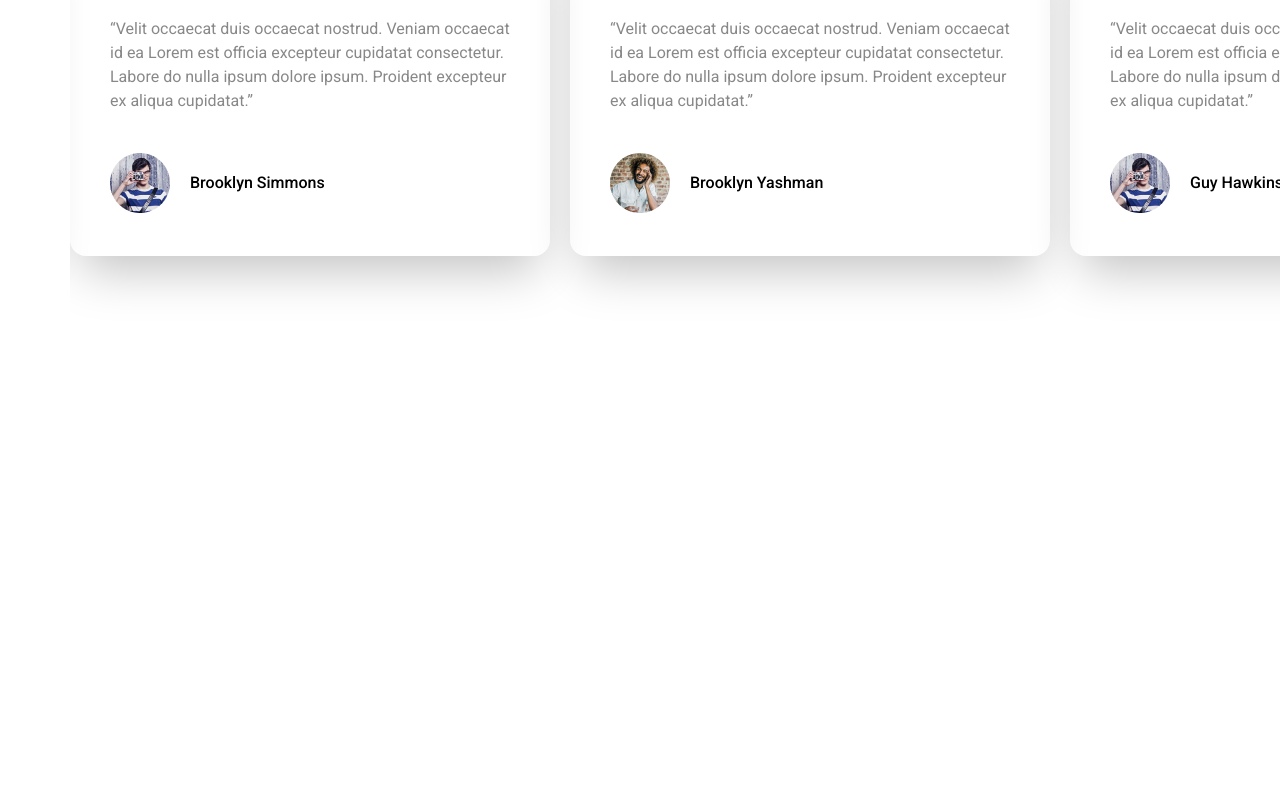
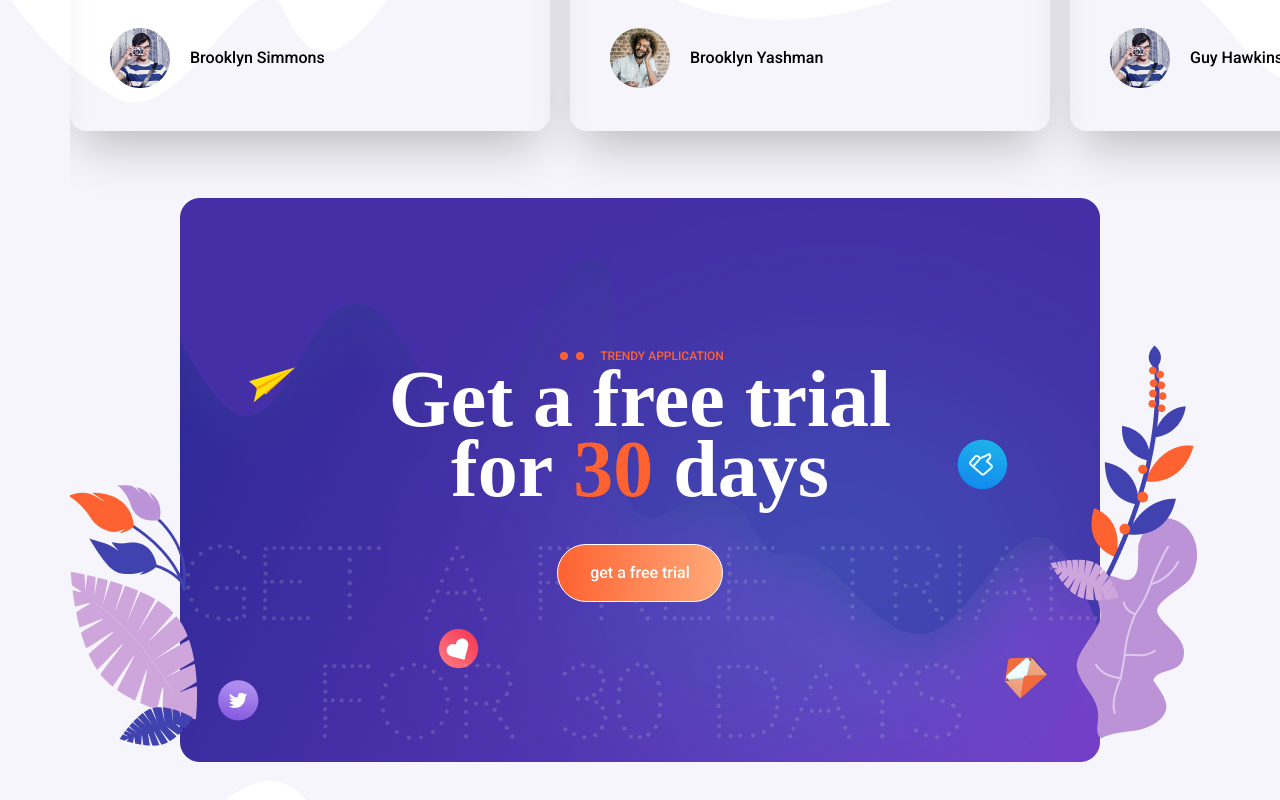
Before and after one commit to shoriful-dev/APP-LANDING, a React (Vite) app: page / in a window 1280 px wide. Shown: the part 4122-4922 px from the top of the page. Before the commit the page ends 4502 px from the top, so only its background shows below. Built offline with nearby package versions, Linux system fonts and the light colour scheme; a web font is replaced by a local one.

Commit message:
add GetTrial layout and integrate into Home page; update Tailwind config for new backgrounds

```diff
--- a/src/components/Button.jsx
+++ b/src/components/Button.jsx
@@ -1,9 +1,9 @@
 import React from 'react'
 
-const Button = ({className,btnText}) => {
+const Button = ({className,btnText, onClick}) => {
   return (
     <button
-      className={`px-8 py-3 border bg-gradient-to-r from-[#FF6231] to-[#FFA979] hover:bg-gradient-to-r hover:from-[#FFA979] hover:to-[#FF6231] rounded-full font-medium text-white ${className}`}
+      className={`px-8 py-3 border bg-gradient-to-r from-[#FF6231] to-[#FFA979] hover:bg-gradient-to-r hover:from-[#FFA979] hover:to-[#FF6231] rounded-full font-medium text-white ${className}`} onClick={onClick}
     >
       {btnText}
     </button>
--- a/src/layouts/Download.jsx
+++ b/src/layouts/Download.jsx
@@ -1,6 +1,5 @@
 import React from 'react'
 import Container from '../components/Container';
-import Dots from '../assets/dots.png';
 import Image from '../components/Image';
 import EasyText from '../assets/EasyText.png';
 import { IoLogoGooglePlaystore } from 'react-icons/io5';
@@ -8,12 +7,13 @@ import { FaApple } from 'react-icons/fa6';
 import Basic from '../assets/Basic.png';
 import Populer from '../assets/Popuper.png';
 import { GoDotFill } from 'react-icons/go';
+import LeftShape from '../assets/leftDots.svg';
 
 const Download = () => {
   return (
     <>
       <Container>
-        <div className="mt-[-150px] flex justify-between mb-20">
+        <div className="mt-[-150px] flex justify-between mb-[-250px]">
           <div>
             <span className="flex text-red">
               <GoDotFill />
@@ -52,11 +52,14 @@ const Download = () => {
             </div>
           </div>
           <div className="flex space-x-5 items-center">
-            <Image imgSrc={Basic} className={'w-[241px] h-[263px]'}/>
-            <Image imgSrc={Populer} className={'w-[241px] h-[263px]'}/>
+            <Image imgSrc={Basic} className={'w-[241px] h-[263px]'} />
+            <Image imgSrc={Populer} className={'w-[241px] h-[263px]'} />
           </div>
         </div>
       </Container>
+      <div className="w-[273px] h-[384] left-20 top-[250px] relative hidden md:block">
+        <Image imgSrc={LeftShape} />
+      </div>
     </>
   );
 }
--- /dev/null
+++ b/src/layouts/GetTrial.jsx
@@ -0,0 +1,102 @@
+import React from 'react';
+import Container from '../components/Container';
+import { GoDotFill } from 'react-icons/go';
+import Button from '../components/Button';
+import { SlClose } from 'react-icons/sl';
+import { Link } from 'react-router-dom';
+import RightShape from '../assets/leftDots.svg';
+import Image from '../components/Image';
+
+const GetTrial = () => {
+  let showRef = React.useRef();
+  const handleButtonClick = () => {
+    showRef.current.classList.toggle('hidden');
+  };
+
+  return (
+    <>
+      <div className="w-[273px] h-[384] right-[-1580px] top-[0px] relative hidden md:block">
+        <Image imgSrc={RightShape} />
+      </div>
+      <div className="bg-TrialCart h-[1064px] mt-[-550px]">
+        <Container>
+          <div className="pt-72 relative">
+            <div className="bg-trialBg h-[564px] py-[150px]">
+              <div className="flex space-x-3 justify-center ">
+                <span className="flex text-red">
+                  <GoDotFill />
+                  <GoDotFill />
+                </span>
+                <h3 className="text-xs font-medium font-roboto uppercase text-red">
+                  trendy application
+                </h3>
+              </div>
+              <div className="flex justify-center text-center leading-[70px]">
+                <h3 className="w-[573px] text-[80px] font-extrabold font-Darker text-white">
+                  Get a free trial for
+                  <span className="text-[80px] font-extrabold font-Darker text-[#FF6231] px-5">
+                    30
+                  </span>
+                  days
+                </h3>
+              </div>
+              <div className="flex justify-center pt-10">
+                <Button
+                  btnText={'get a free trial'}
+                  className={'py-4'}
+                  onClick={handleButtonClick}
+                />
+              </div>
+              <div
+                ref={showRef}
+                className="bg-OfferBg h-[800px] w-[731px] pl-[200px] leading-[60px] py-14 rounded-2xl hidden absolute top-[200px] left-[150px]"
+              >
+                <button
+                  onClick={handleButtonClick}
+                  className="absolute top-10 right-10"
+                >
+                  <SlClose className="hover:text-red text-white text-2xl" />
+                </button>
+                <h3 className="w-[480px] text-[50px] font-semibold font-Darker text-white">
+                  Get a free trial for
+                  <span className="text-[50px] font-semibold font-Darker text-[#FF6231] px-5">
+                    30
+                  </span>
+                  days
+                </h3>
+                <p className="text-[16px] font-roboto text-white w-[457px] mt-5 leading-10">
+                  Culpa non ex tempor qui nulla laborum. Laboris culpa ea
+                  incididunt dolore ipsum tempor duis do ullamc.
+                </p>
+                <input
+                  type="text"
+                  placeholder="Name"
+                  className="w-[460px] h-[60px] px-5 rounded-full text-gray outline-none mt-10"
+                />
+                <input
+                  type="text"
+                  placeholder="Email"
+                  className="w-[460px] h-[60px] px-5 rounded-full text-gray outline-none mt-5"
+                />
+                <textarea
+                  name="text"
+                  id="text"
+                  placeholder="Message"
+                  className="w-[460px] h-[150px] px-5 rounded-2xl text-gray outline-none mt-5 resize-none"
+                ></textarea>
+                <Link to={'/'}>
+                  <Button
+                    btnText={'get a free trial'}
+                    className={'py-0 font-medium w-[180px]'}
+                  />
+                </Link>
+              </div>
+            </div>
+          </div>
+        </Container>
+      </div>
+    </>
+  );
+};
+
+export default GetTrial;
--- a/src/pages/Home.jsx
+++ b/src/pages/Home.jsx
@@ -1,6 +1,7 @@
 import AboutUs from "../layouts/AboutUs";
 import Banner from "../layouts/Banner";
 import Download from "../layouts/Download";
+import GetTrial from "../layouts/GetTrial";
 import Navber from "../layouts/Navber";
 import TheMostPopuler from "../layouts/TheMostPopuler";
 import UiPart from "../layouts/UiPart";
@@ -17,6 +18,7 @@ const Home = () => {
     <UiPart />
     <Download />
     <AboutUs />
+    <GetTrial />
     </>
   )
 }
--- a/tailwind.config.js
+++ b/tailwind.config.js
@@ -14,6 +14,9 @@ export default {
       backgroundImage: {
         bannerImage: "url('/src/assets/BannerBG.png')",
         bannerUI: "url('/src/assets/UIImage.png')",
+        TrialCart: "url('/src/assets/CtaBG.png')",
+        trialBg: "url('/src/assets/ctabg2.png')",
+        OfferBg: "url('/src/assets/popupBg.png')",
       },
       colors: {
         red: '#FF6231',
```
Also changed, not shown: src/assets/ctabg2.png (renamed from src/assets/CTA.png), src/assets/popupBg.png (added). Lines whose indentation alone changed are shown as unchanged.
